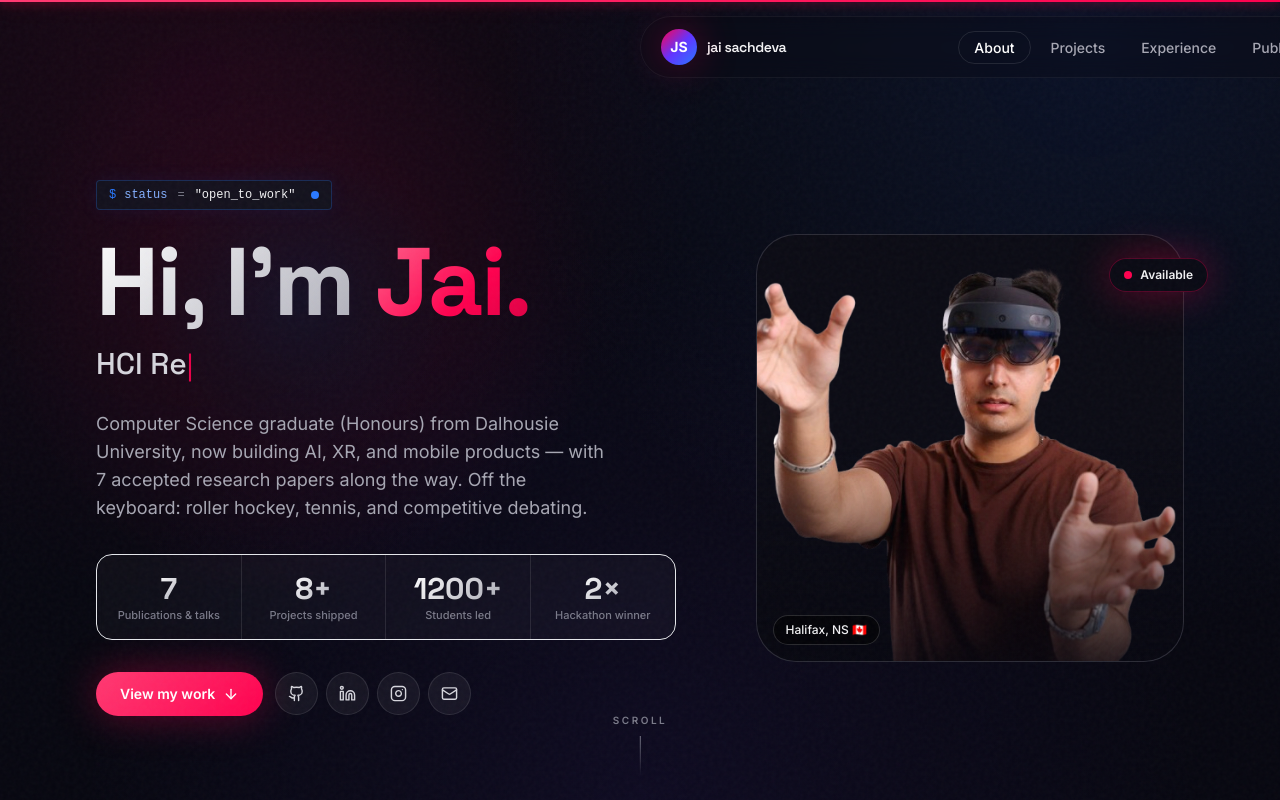
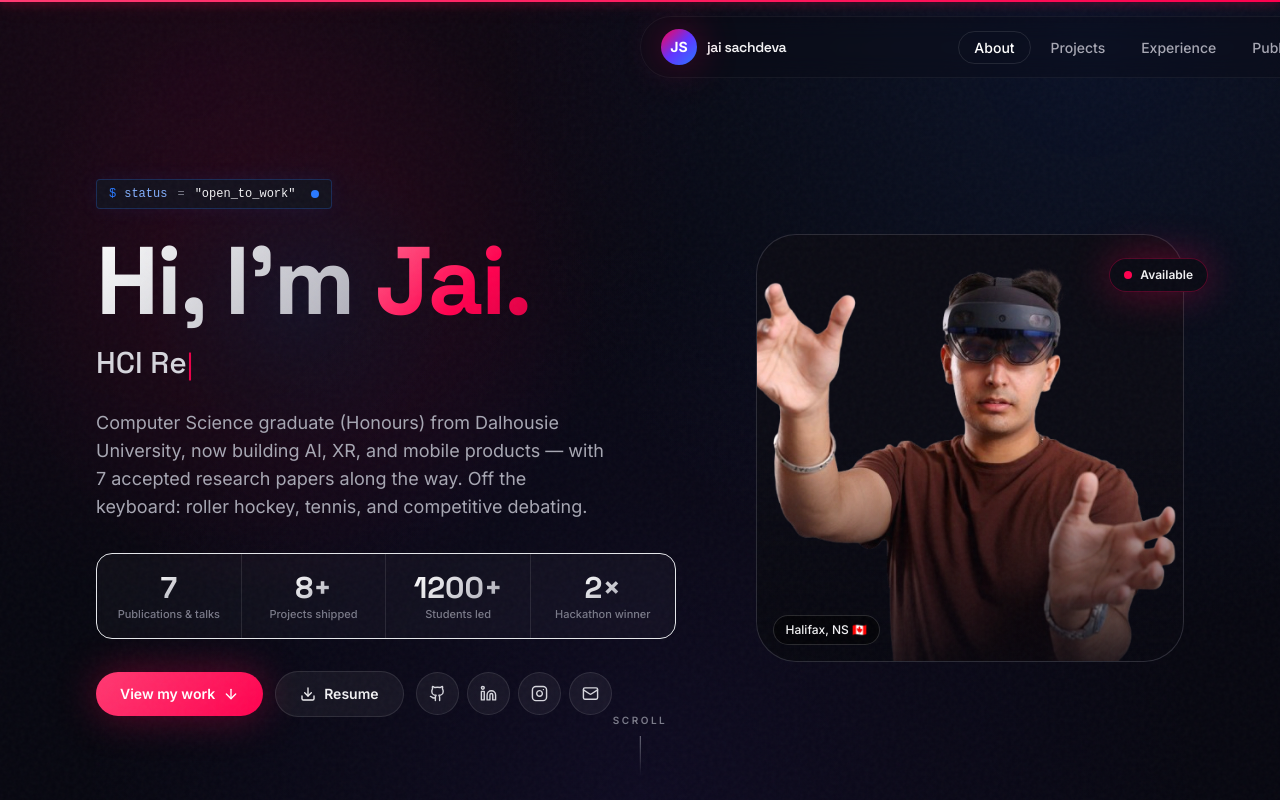
Before and after one commit to Jaisachdeva007/jai-website, a Next.js app: page / in a window 1280 px wide. Shown: the top 800 px of the page. Built offline with nearby package versions, Linux system fonts and the light colour scheme.

Commit message:
Add resume download button to Hero
Wires in the resume the user provided as a downloadable PDF, with a
"Resume" button next to "View my work" in the hero CTA row — the
missing piece from the earlier recruiter-perspective review.

```diff
--- a/components/Hero.tsx
+++ b/components/Hero.tsx
@@ -2,7 +2,7 @@
 
 import Image from "next/image";
 import { motion } from "framer-motion";
-import { Github, Linkedin, Instagram, Mail, ArrowDown } from "lucide-react";
+import { Github, Linkedin, Instagram, Mail, ArrowDown, Download } from "lucide-react";
 import { PROFILE, STATS } from "@/lib/content";
 import { Typewriter } from "./Typewriter";
 
@@ -125,6 +125,17 @@ export function Hero() {
                 className="transition-transform duration-300 group-hover:translate-y-0.5"
               />
             </a>
+            <a
+              href={PROFILE.resumeUrl}
+              download
+              className="group inline-flex items-center gap-2 rounded-full border border-white/10 bg-white/5 px-6 py-3 text-sm font-semibold text-bone-100 transition-all duration-300 hover:border-electric/40 hover:bg-electric/10 hover:text-white"
+            >
+              <Download
+                size={16}
+                className="transition-transform duration-300 group-hover:translate-y-0.5"
+              />
+              Resume
+            </a>
             <div className="flex items-center gap-2">
               {[
                 { href: PROFILE.socials.github, Icon: Github, label: "GitHub" },
--- a/lib/content.ts
+++ b/lib/content.ts
@@ -11,6 +11,7 @@ export const PROFILE = {
     "XR Builder",
     "Published Researcher",
   ],
+  resumeUrl: "/Jai-Sachdeva-Resume.pdf",
   socials: {
     github: "https://github.com/Jaisachdeva007",
     linkedin: "https://www.linkedin.com/in/jai-sachdeva-993261212",
```
Also changed, not shown: 1 other file (tests, documents, lock files or other folders).
